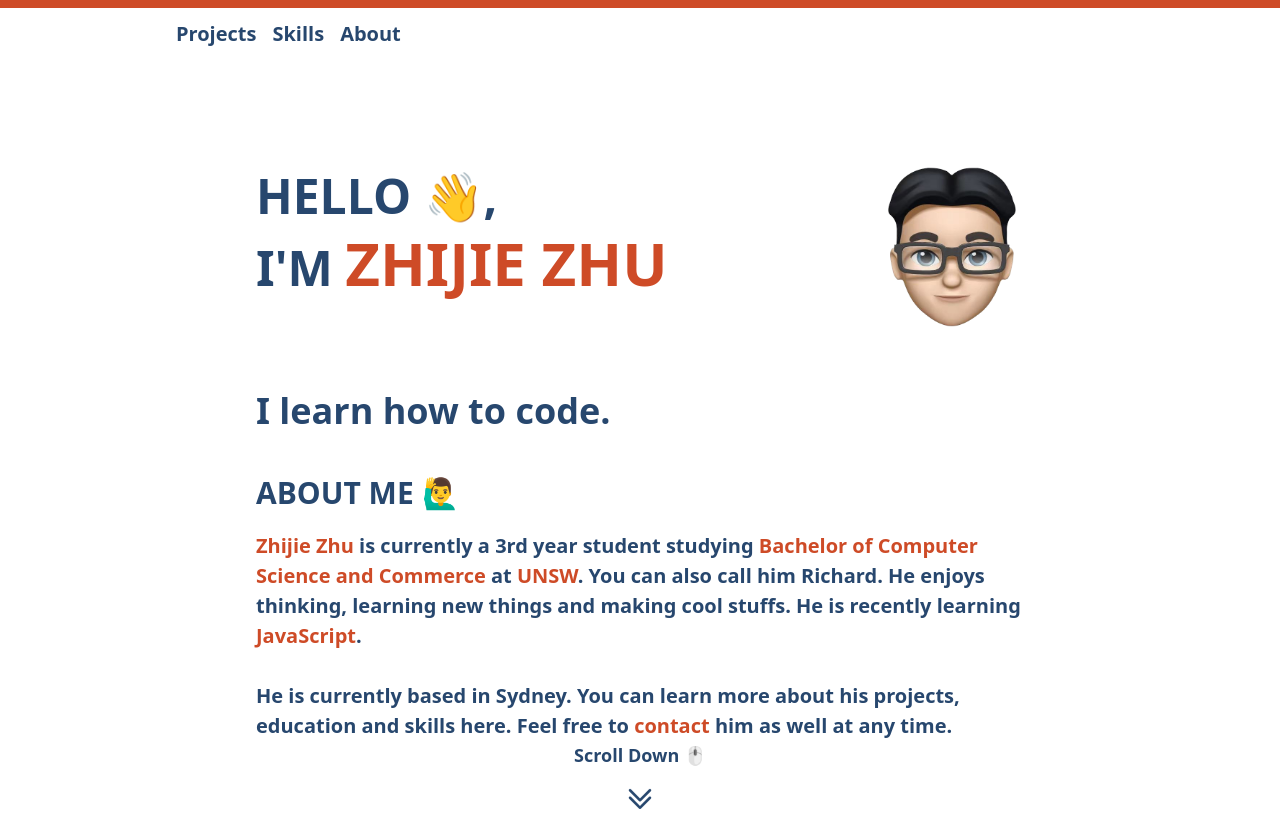
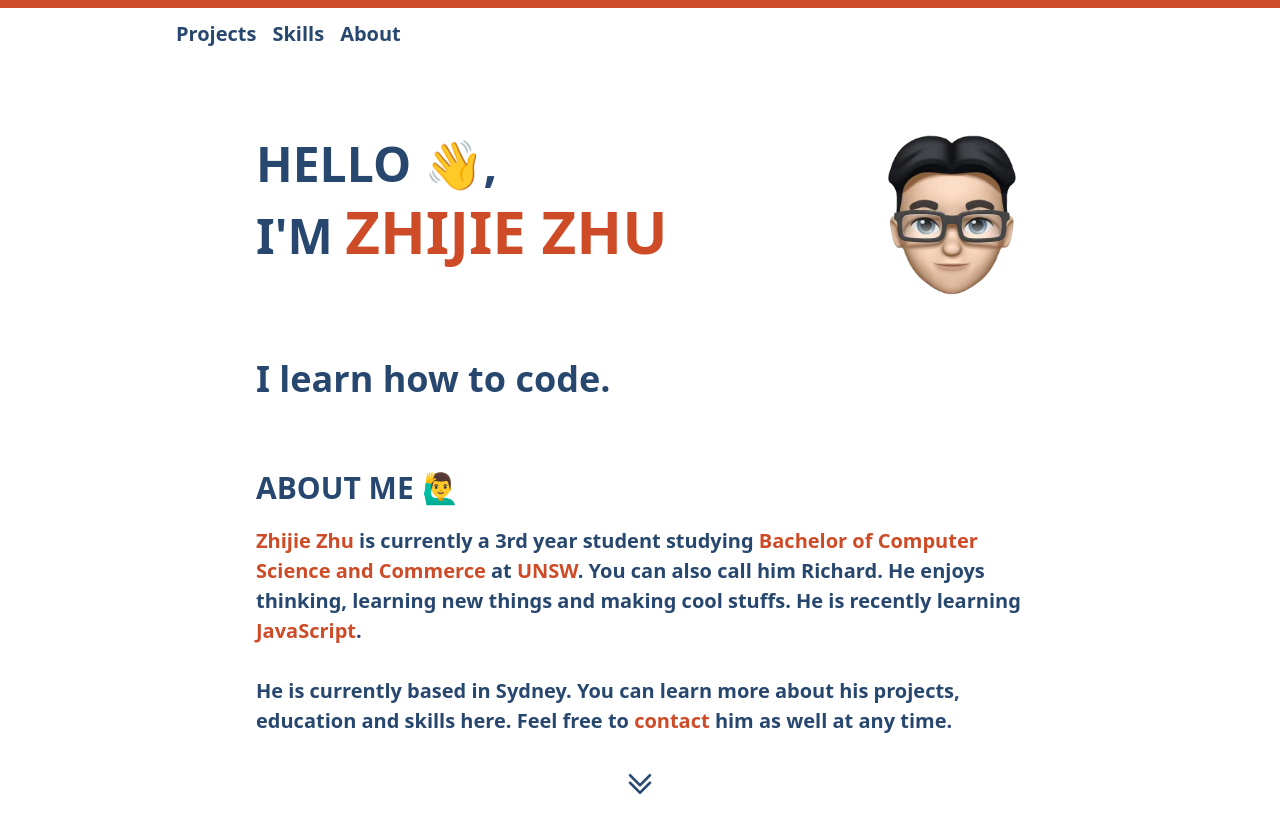
Before and after one commit to Zi-ji/Portfolio, a Gatsby site: page /Home in a window 1280 px wide. After the commit the page ends 800 px from the top, so only its background shows below. Built offline with nearby package versions, Linux system fonts and the light colour scheme; Gatsby itself is replaced by a stand-in of ours.

Commit message:
improved view experience on smaller screens

```diff
--- a/src/pages/Home.jsx
+++ b/src/pages/Home.jsx
@@ -8,7 +8,7 @@ const Home = () => {
     <div className="page-container">
       <Navbar />
       <main className="w-196 md:w-168 main-container">
-        <div className="flex sm:flex-col-reverse sm:items-center flex-row justify-between mt-24 sm:mt-6">
+        <div className="flex sm:flex-col-reverse sm:items-center flex-row justify-between mt-24 xl:mt-16 sm:mt-6">
           <p className="text-5xl text-primary font-bold leading-normal">
             HELLO{' '}👋,<br />
             I'M <span className="sm:text-5xl text-6xl text-secondary">ZHIJIE ZHU</span>
@@ -34,9 +34,9 @@ const Home = () => {
               Feel free to <a className="text-secondary">contact</a>{' '}him as well at any time.
             </p>
           </div>
-          <div className="sm:hidden flex flex-col justify-center items-center mb-4">
-            <p className="text-lg text-primary font-semibold align-top">Scroll Down 🖱</p>
-            <div className="animate-bounce mt-4"><Arrow /></div>
+          <div className="sm:hidden flex flex-col justify-center items-center">
+            <p className="xl:hidden text-lg text-primary font-semibold align-top">Scroll Down 🖱</p>
+            <div className="animate-bounce mt-2"><Arrow /></div>
           </div>
         </div>
       </main>
--- a/src/pages/Project.jsx
+++ b/src/pages/Project.jsx
@@ -5,10 +5,10 @@ import Arrow from '../images/arrow.inline.svg'
 const Project = () => {
   return (
     <div className="page-container">
-      <main className="w-240 lg:w-196 md:w-144 pt-12 sm:pt-8 sm:pb-0 main-container">
+      <main className="w-240 lg:w-196 md:w-144 pt-8 sm:pt-8 sm:pb-0 main-container">
         <div className="w-full flex flex-col sm:items-center">
           <p className="text-3xl font-bold text-primary">PROJECTS{' '}💻</p>
-          <p className="text-xl font-semibold text-primary mt-4 sm:text-center sm:pl-4 sm:pr-4">
+          <p className="text-xl font-semibold text-primary mt-4 mb-4 sm:text-center sm:pl-4 sm:pr-4">
             Check out a few projects I've been involved in.
           </p>
         </div>
--- a/tailwind.config.js
+++ b/tailwind.config.js
@@ -17,7 +17,7 @@ module.exports = {
     },
     screens: {
       '2xl': {'max': '1535px'},
-      'xl': {'max': '1279px'},
+      'xl': {'max': '1281px'},
       'lg': {'max': '1023px'},
       'md': {'max': '767px'},
       'sm': {'max': '639px'},
```
